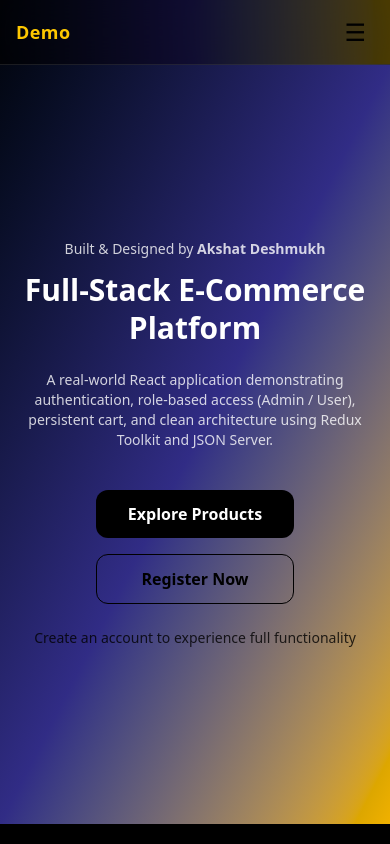
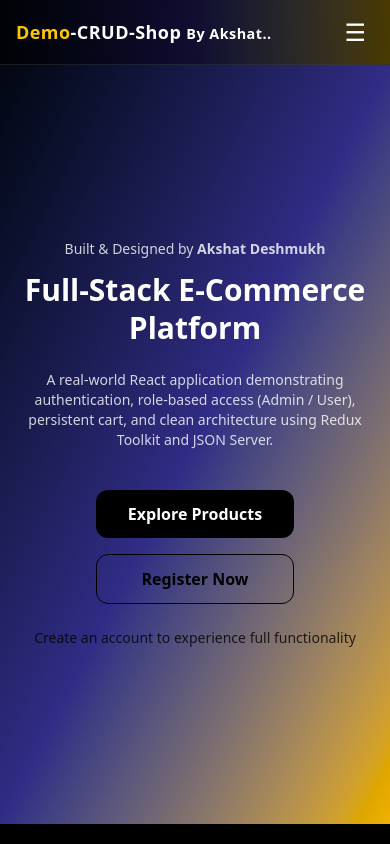
Before and after one commit to akshat200430/react-redux-ecommerce, a React app in the folder frontend/: page / in a window 390 px wide. Shown: the top 844 px of the page. Built offline with nearby package versions, Linux system fonts and the light colour scheme; no server answers; the HTML template or start-up script is replaced by a standard one.

Commit message:
Complete merge

```diff
--- a/frontend/src/components/Nav.jsx
+++ b/frontend/src/components/Nav.jsx
@@ -203,7 +203,7 @@ const Nav = () => {
             className="text-lg sm:text-2xl font-bold cursor-pointer tracking-wide"
           >
             <span className="text-yellow-400">Demo</span>
-            <span className="hidden sm:inline">-CRUD-Shop</span>
+            <span className=" sm:inline text-white">-CRUD-Shop <small>By Akshat..</small></span>
           </h1>
 
           <div className="hidden md:flex items-center gap-8 text-sm lg:text-base">
@@ -264,7 +264,7 @@ const Nav = () => {
 
             <button
               onClick={() => setOpen(!open)}
-              className="text-2xl px-2 py-1 rounded-lg active:bg-white/10"
+              className="text-2xl px-2 py-1 rounded-lg active:bg-white/10 text-white"
             >
               ☰
             </button>
```
